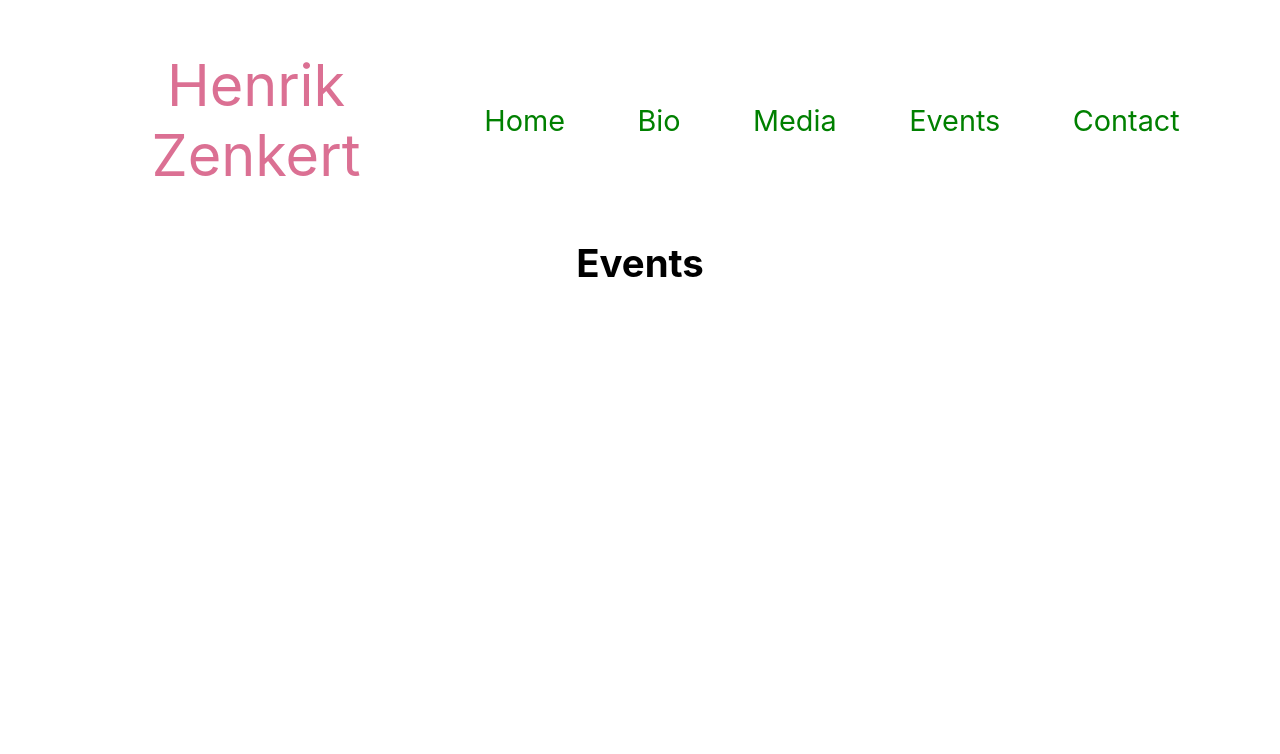
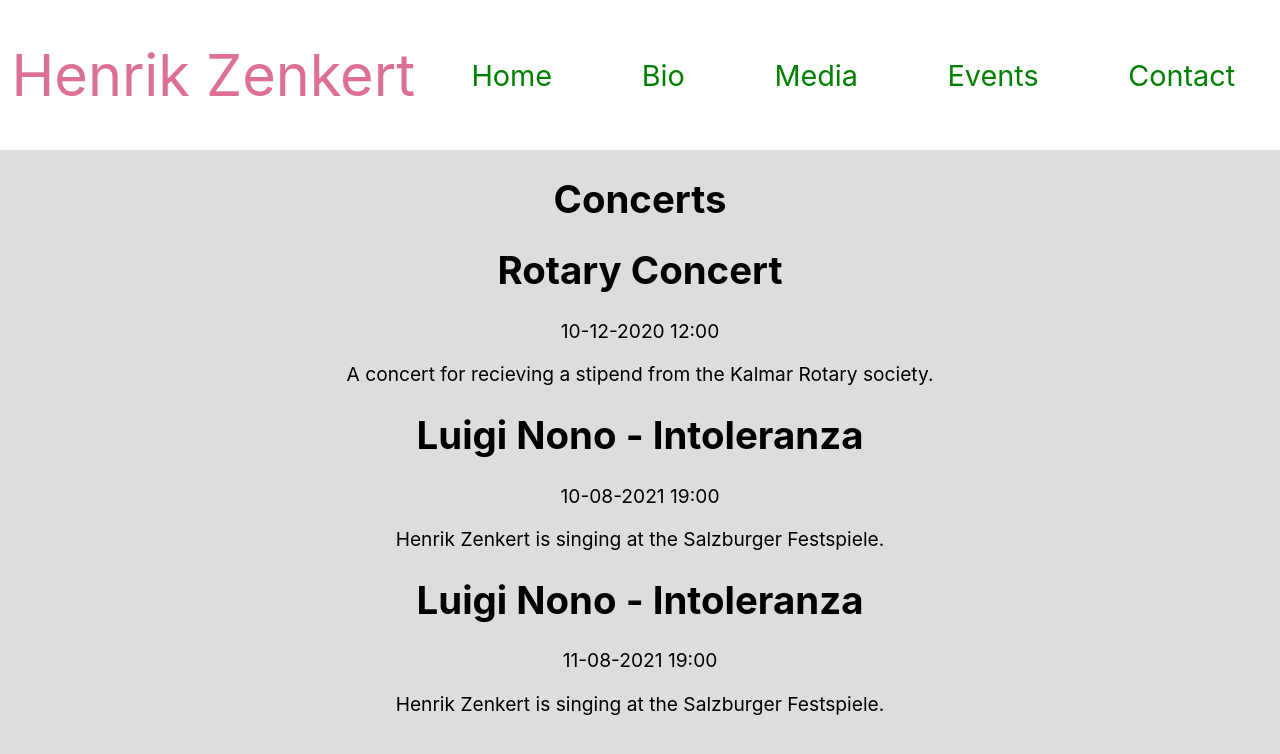
Before and after one commit to YesSeri/singer-page, a React (Create React App) app: page /events in a window 1280 px wide. Shown: the top 754 px of the page. Built offline with nearby package versions, Linux system fonts and the light colour scheme.

Commit message:
added events to event tab

```diff
--- a/src/App.js
+++ b/src/App.js
@@ -12,14 +12,6 @@ import './App.css';
 const AppStyle = styled.div`
   text-align: center;
   font-size: 1.2rem;
-  margin: auto;
-  max-width:70vw;
-  @media (max-width: 1440px) {
-    max-width: 90vw;
-  }
-  @media (max-width: 768px) {
-    max-width: 100vw;
-  }
 `
 
 function App() {
--- a/src/components/Bio.js
+++ b/src/components/Bio.js
@@ -3,19 +3,29 @@ import styled from 'styled-components'
 
 const Image = styled.img`
     max-width: 25%;
-		height: auto;
+    height: auto;
     float: left;
     padding: 0 10px 0 0;
     @media (max-width: 768px) {
     	max-width: 50%;
-		}
+    }
+`
+const Div = styled.div`
+    margin: auto;
+    max-width:70vw;
+    @media (max-width: 1440px) {
+        max-width: 90vw;
+    }
+    @media (max-width: 768px) {
+        max-width: 100vw;
+    }
 `
 export default function Bio() {
     return (
-        <>
+        <Div>
             <h1>Bio</h1>
             <Image src="./happy_pic.jpg" align="left" />
             <p>Henrik Zenkert is born in Kalmar, Sweden, in the souther parts of Sweden. His studies began in Växjö, under Lawrence Johnson, but really took off after two years in Vadstena. After that followed a Bachelor of Voice at the Royal Danish Academy of Music 2014-2017. His studies were completed in Vienna at the Universität für Musik und Darstellende Kunst Wien from 2017-2020 were he became a Master of Voice. His repertoire contains roles such as Don Alfonso from Cosi fan Tutte and Bartolo from Le Nozze di Figaro. In the autumn of 2019 he sang the role of Geronimo at the Schönnbrunner Schlosstheater, to great critical acclaim.   </p>
-        </>
+        </Div>
     )
 }
--- a/src/components/ContactForm.js
+++ b/src/components/ContactForm.js
@@ -5,13 +5,22 @@ import 'react-toastify/dist/ReactToastify.min.css';
 import styled from 'styled-components'
 
 const NameInput = styled.input`
-  flex: 1 47%;
+  flex-grow:1;
+  @media (max-width: 768px) {
+    flex: 1 33%;
+  }
 `;
 const EmailInput = styled.input`
-  flex: 1 47%;
+  flex-grow:1;
+  @media (max-width: 768px) {
+    flex: 1 33%;
+  }
 `;
 const SubjectInput = styled.input`
-  flex: 1 10%;
+  flex: 1 100%;
+  @media (max-width: 768px) {
+    flex: 1 33%;
+  }
 `;
 const InputDiv = styled.div`
   display: flex;
--- /dev/null
+++ b/src/components/EventInfo.js
@@ -0,0 +1,12 @@
+import React from 'react'
+
+export default function EventInfo(props) {
+  console.log(props)
+  return (
+    <>
+      <h1>{props.concert.name}</h1>
+      <p>{props.concert.prettyDate()}</p>
+      <p>{props.concert.info}</p>
+    </>
+  )
+}
--- a/src/components/Events.js
+++ b/src/components/Events.js
@@ -1,7 +1,35 @@
 import React from 'react'
+import EventInfo from './EventInfo';
 
-export default function Events(){
-    return(
-        <h1>Events</h1>
+function Concert(date, name, info) {
+    this.date = date;
+    this.name = name;
+    this.info = info;
+    this.prettyDate = () => {
+        return ("0" + date.getDate()).slice(-2) + "-" + ("0" + (date.getMonth() + 1)).slice(-2) + "-" + date.getFullYear() + " " + ("0" + date.getHours()).slice(-2) + ":" + ("0" + date.getMinutes()).slice(-2);
+    }
+    this.print = () => {
+        // console.log(`Date: ${this.prettyDate(date)}, name: ${name}, info: ${info}`);
+    }
+}
+
+function concertDate(year, month, day, hours, minutes) {
+    return new Date(year, month - 1, day, hours, minutes);
+}
+
+// new Date(year, month, day, hours, minutes, seconds, milliseconds)
+const concerts = [
+    new Concert(concertDate(2020, 12, 10, 12, 0), 'Rotary Concert', 'A concert for recieving a stipend from the Kalmar Rotary society.'),
+    new Concert(concertDate(2021, 8, 10, 19, 0), 'Luigi Nono - Intoleranza', 'Henrik Zenkert is singing at the Salzburger Festspiele.'),
+    new Concert(concertDate(2021, 8, 11, 19, 0), 'Luigi Nono - Intoleranza', 'Henrik Zenkert is singing at the Salzburger Festspiele.'),
+]
+export default function Events() {
+    return (
+        <>
+            <h1>Concerts</h1>
+            {concerts.map((concert, index) => {
+                return <EventInfo concert={concert} key={index} />
+            })}
+        </>
     )
 }
--- a/src/components/Navbar.js
+++ b/src/components/Navbar.js
@@ -4,9 +4,12 @@ import { Link } from 'react-router-dom'
 
 const NavbarStyle = styled.div`
   display: flex;
+  background-color: #fff;
   font-size: 1.5em;
-  margin: 50px 0px;
+  min-height: 150px;
+  align-items: center;
   @media (max-width: 768px) {
+    min-height: 0px;
     margin: 0px;
     flex-direction: column;
   }
@@ -17,7 +20,6 @@ const NavLogo = styled.div`
   }
   font-size: 2em;
   color: palevioletred;
-  background-color: white;
   flex: 1 1 0;
 
 `;
@@ -48,6 +50,7 @@ const Links = styled.div`
     color: green;
   }
 `
+
 const navItems = [
   { path: "/", name: 'Home' },
   { path: "/bio", name: 'Bio' },
--- a/src/index.css
+++ b/src/index.css
@@ -5,6 +5,8 @@ body {
     sans-serif;
   -webkit-font-smoothing: antialiased;
   -moz-osx-font-smoothing: grayscale;
+  background-color: #ddd;
+  color: #000;
 }
 
 code {
```
